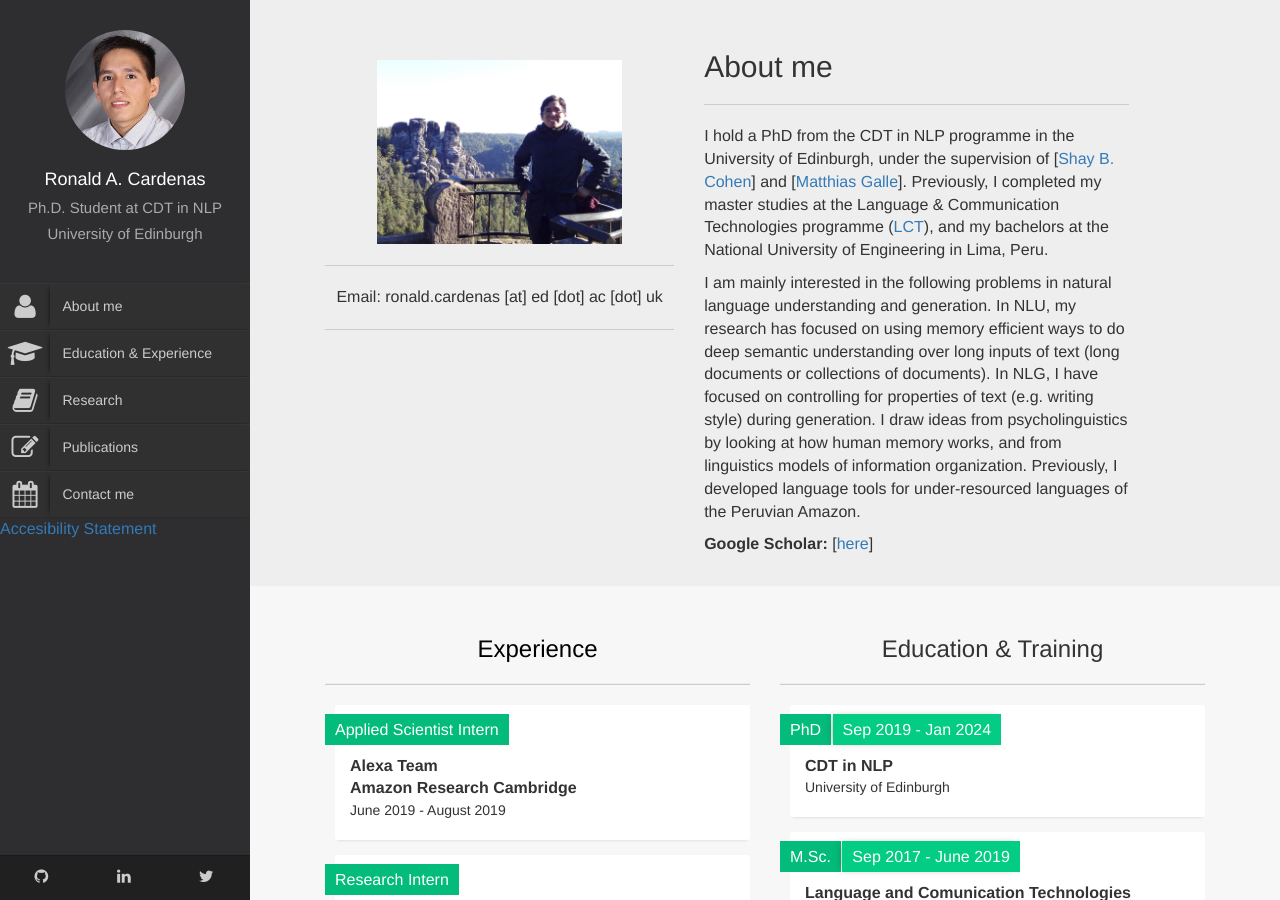
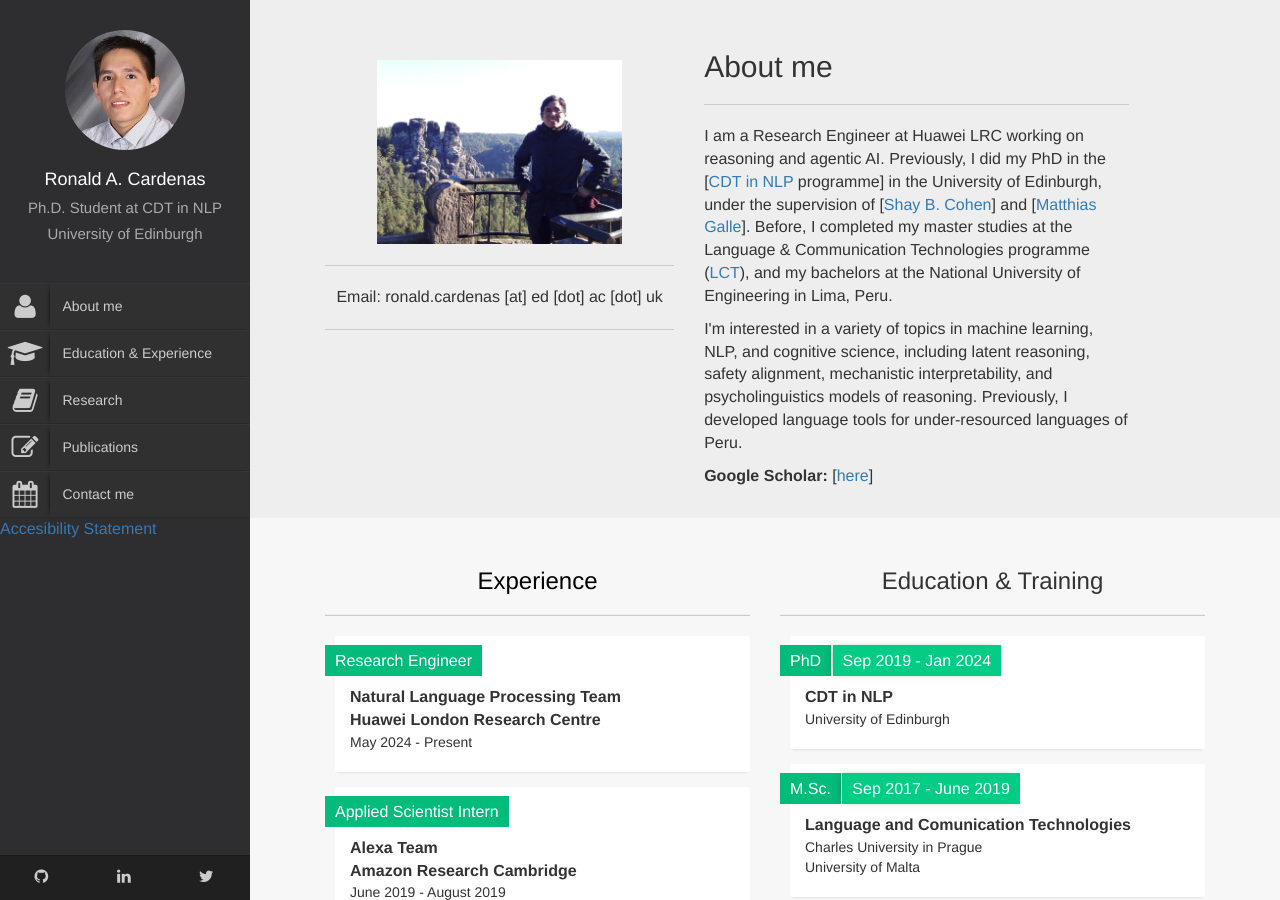
Before and after one commit to ronaldahmed/ronaldahmed.github.io, a Jekyll site: the page built from index.html, in a window 1280 px wide and 900 px high. Built offline with Jekyll 4.4.1, drawn with Linux system fonts in a browser that asks for light colours.

Commit message:
updates 2025

```diff
--- a/index.html
+++ b/index.html
@@ -16,15 +16,15 @@
                     <div class="col-lg-6" style="text-align: left">
                         <h2>About me</h2>
                         <hr class="title-hrline">
-                        <p> I hold a PhD from the CDT in NLP programme in the University of Edinburgh,
-                            under the supervision of [<a href="http://homepages.inf.ed.ac.uk/scohen/">Shay B. Cohen</a>]  and [<a href="https://europe.naverlabs.com/people_user/Matthias-Galle/">Matthias Galle</a>].
-                            Previously, I completed my master studies at the Language &amp; Communication Technologies programme (<a href="https://lct-master.org/">LCT</a>), and my bachelors at the National University of Engineering in Lima, Peru.
+                        <p> I am a Research Engineer at Huawei LRC working on reasoning and agentic AI.
+                            Previously, I did my PhD in the [<a href="https://informatics.ed.ac.uk/ukri-cdt-in-natural-language-processing">CDT in NLP</a> programme] in the University of Edinburgh,
+                            under the supervision of [<a href="http://homepages.inf.ed.ac.uk/scohen/">Shay B. Cohen</a>]  and [<a href="https://scholar.google.com/citations?hl=en&user=P-md_yYAAAAJ&view_op=list_works&sortby=pubdate">Matthias Galle</a>].
+                            Before, I completed my master studies at the Language &amp; Communication Technologies programme (<a href="https://lct-master.org/">LCT</a>), and my bachelors at the National University of Engineering in Lima, Peru.
                         </p>
                         <p>
-                            I am mainly interested in the following problems in natural language understanding and generation.
-                            In NLU, my research has focused on using memory efficient ways to do deep semantic understanding over long inputs of text (long documents or collections of documents).
-                            In NLG, I have focused on controlling for properties of text (e.g. writing style) during generation. I draw ideas from psycholinguistics by looking at how human memory works, and from linguistics models of information organization.
-                            Previously, I developed language tools for under-resourced languages of the Peruvian Amazon.
+                            I'm interested in a variety of topics in machine learning, NLP, and cognitive science, including
+                            latent reasoning, safety alignment, mechanistic interpretability, and psycholinguistics models of reasoning.
+                            Previously, I developed language tools for under-resourced languages of Peru.
                         </p>
 
                         <b>Google Scholar:</b> [<a href="https://scholar.google.com/citations?user=QoPko3IAAAAJ&hl=en&oi=ao">here</a>]
@@ -61,6 +61,16 @@
                         <h3><a id="experience">Experience</a></h3>
                         <hr class="title-hrline">
                         <ul class="ul-card" style="text-align: left">
+                            <li>
+                                <div class="dy">
+                                    <span class="degree">Research Engineer</span>
+                                </div>
+                                <div class="description">
+                                    <p class="what">Natural Language Processing Team<br>
+                                        Huawei London Research Centre</p>
+                                    <p class="where">May 2024 - Present </p>
+                                </div>
+                            </li>
                             <li>
                                 <div class="dy">
                                     <span class="degree">Applied Scientist Intern</span>
```
Also changed, not shown: research/index.html (+16 -8 lines).
